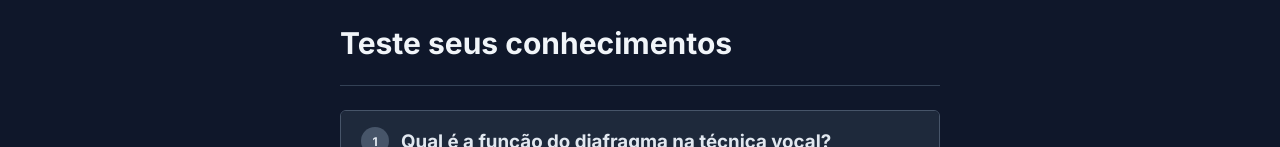
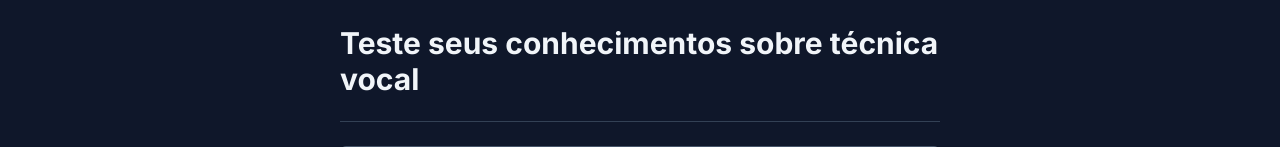
Before and after one commit to leodecioxavier/nlw-quiz, a plain HTML site: page index.html in a window 1280 px wide. Shown: the part 387-534 px from the top of the page. Drawn offline with Linux system fonts and the light colour scheme.

Commit message:
perguntas de técnica vocal

```diff
--- a/index.html
+++ b/index.html
@@ -11,7 +11,7 @@
 
         <header>
           <img src="https://gist.githubusercontent.com/maykbrito/f47569e32fb2b21f2ecc9f4c035c141f/raw/a45997404564112d7596fbb1b9cad5de5521927e/logo.svg" alt="Logo NLW">
-          <h1>Teste seus conhecimentos</h1>
+          <h1>Teste seus conhecimentos sobre técnica vocal</h1>
         </header>
 
         <div id="quiz"></div>
```
